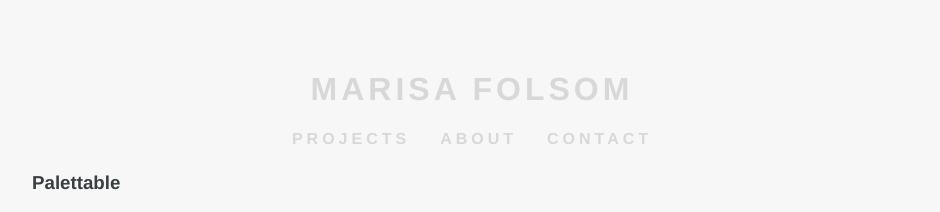
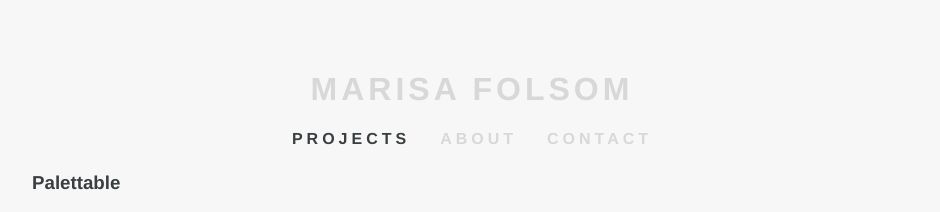
Before and after one commit to marifolsom/portfolio-site, a React (Create React App) app: page /projects in a window 1280 px wide. Shown: the top 212 px of the page, without its empty margins (168-1108 px from the left). Built offline with nearby package versions, Linux system fonts and the light colour scheme.

Commit message:
Add active link class name to style conditionally

```diff
--- a/src/App.css
+++ b/src/App.css
@@ -21,6 +21,10 @@ nav {
 
 .nav-link:hover {
   text-decoration: none;
+  color: #393E41;
+}
+
+.is-active {
   color: #393E41;
 }
 
--- a/src/components/Navbar/index.js
+++ b/src/components/Navbar/index.js
@@ -1,13 +1,13 @@
 import React, { Component } from 'react';
-import { BrowserRouter as Router, Route, Link } from 'react-router-dom';
+import { BrowserRouter as Router, Route, NavLink } from 'react-router-dom';
 
 class Navbar extends Component {
   render() {
     return (
       <nav>
-        <Link to="/projects" className="nav-link">PROJECTS</Link>
-        <Link to="/about" className="nav-link">ABOUT</Link>
-        <Link to="/contact" className="nav-link">CONTACT</Link>
+        <NavLink exact={true} activeClassName='is-active' to="/projects" className="nav-link">PROJECTS</NavLink>
+        <NavLink exact={true} activeClassName='is-active' to="/about" className="nav-link">ABOUT</NavLink>
+        <NavLink exact={true} activeClassName='is-active' to="/contact" className="nav-link">CONTACT</NavLink>
       </nav>
     )
   }
--- a/src/components/Projects/index.js
+++ b/src/components/Projects/index.js
@@ -3,7 +3,6 @@ import { BrowserRouter as Router, Route } from 'react-router-dom';
 
 class Projects extends Component {
   render() {
-    console.log(this.props.location.pathname);
     return (
       <div className="container projects">
         {/* <h2 className="page-title">PROJECTS</h2> */}
```
